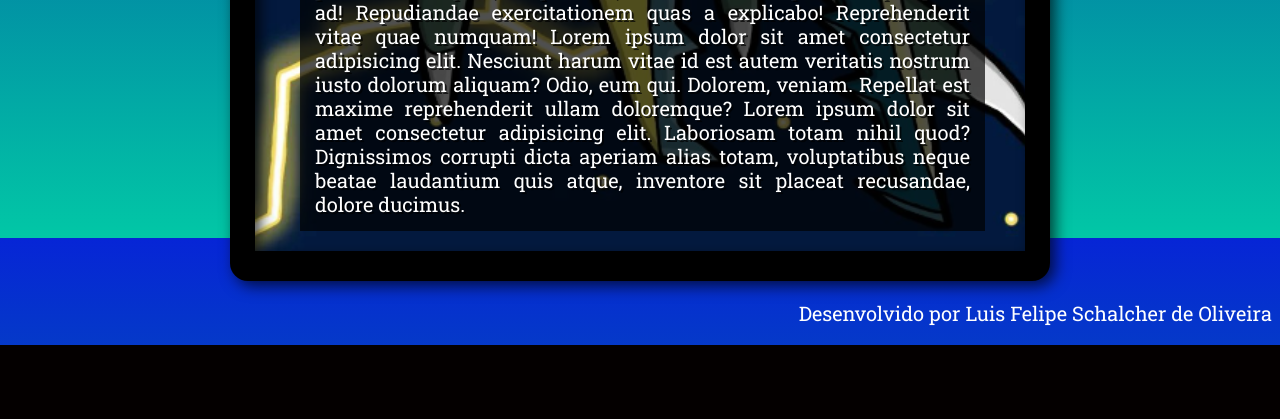
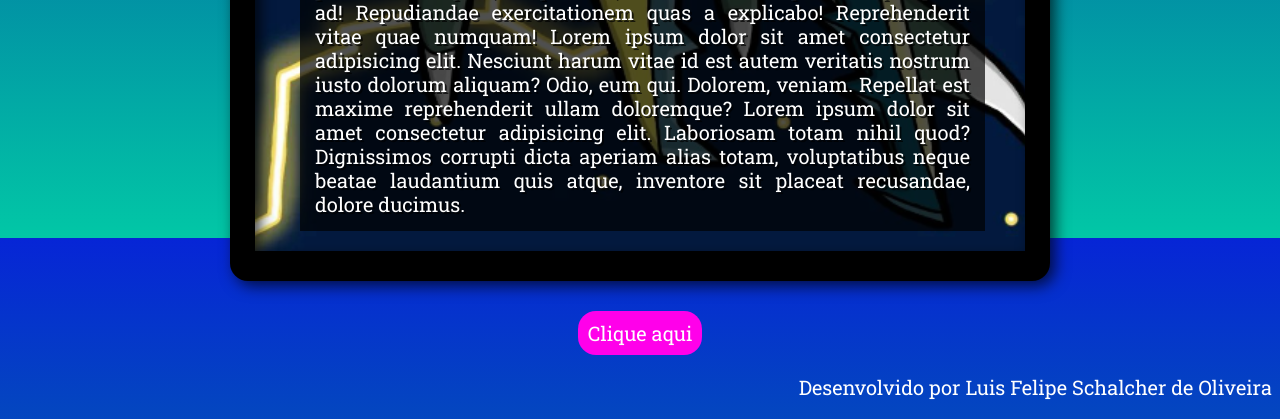
Before and after one commit to luisfschalcher/html-css, a PHP site: page / in a window 1280 px wide. Shown: the part 5362-5781 px from the top of the page. Before the commit the page ends 5707 px from the top, so only its background shows below. Run offline with PHP 8.4, Linux system fonts and the light colour scheme.

Commit message:
adição de um botão de alerta no projetin

```diff
--- a/projetin/index.html
+++ b/projetin/index.html
@@ -104,10 +104,16 @@
             </section>
         </section>
     </main>
+    <span id="botao_click" onclick="clickFunction()"><a href="#">Clique aqui</a></span>
     <footer>
         <p>
             Desenvolvido por Luis Felipe Schalcher de Oliveira
         </p>
     </footer>
+    <script>
+        function clickFunction() {
+            alert ("Óia eu")
+        }
+    </script>
 </body>
 </html>
--- a/projetin/style.css
+++ b/projetin/style.css
@@ -8,6 +8,7 @@
     --rosaforte: rgb(255, 0, 234);
     --rosaescuro: rgb(136, 0, 125);
     --sombra: rgba(0, 0, 0, 0.685);
+    --cinza: rgb(150, 150, 150);
 }
 
 * {
@@ -174,3 +175,20 @@ section.img > p {
 footer > p{
     text-align: right;
 }
+
+#botao_click {
+    background-color: var(--rosaforte);
+    border-radius: 18px;
+    padding: 10px;
+    display: table;
+    margin: auto;
+    margin-top: 30px;
+}
+
+#botao_click > a {
+    color: white;
+}
+
+#botao_click > a:hover {
+    color: var(--cinza);
+}
```
